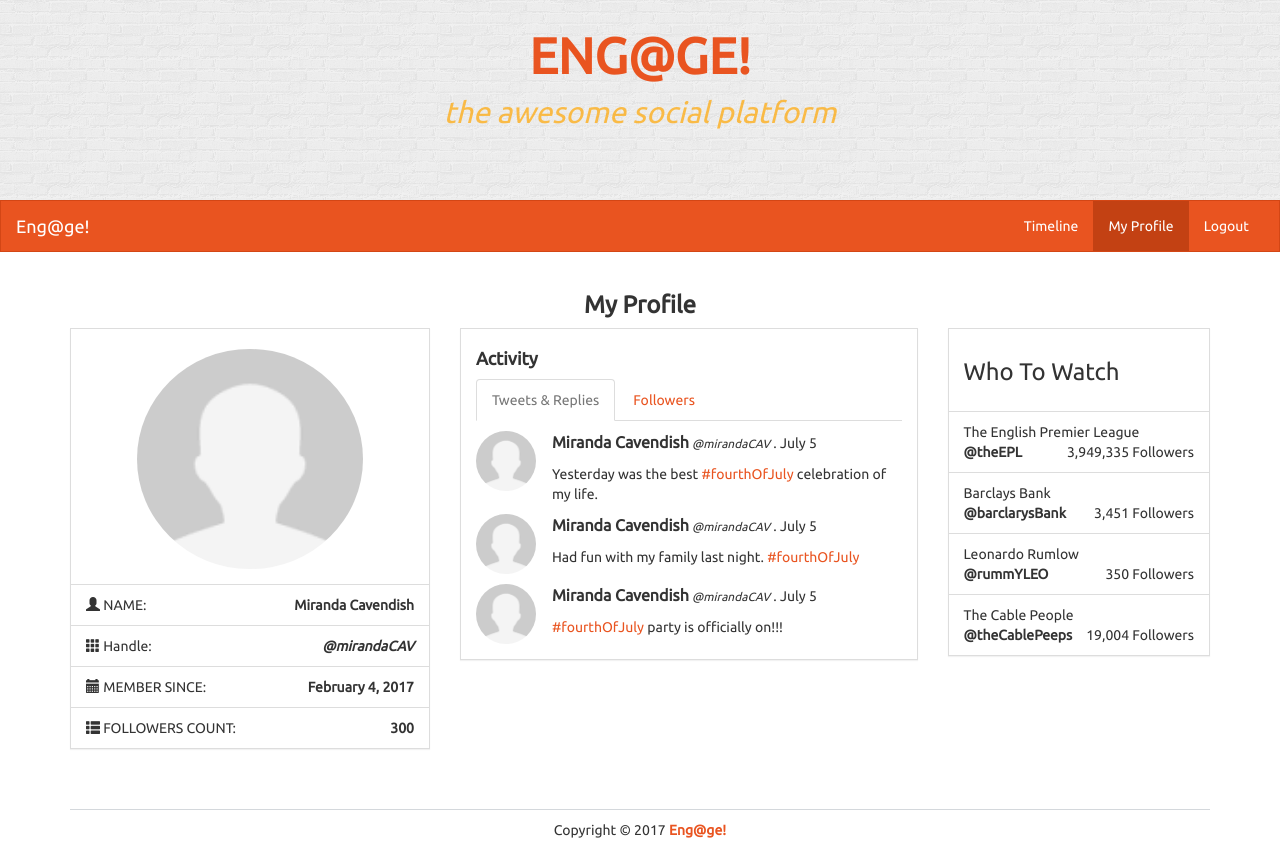
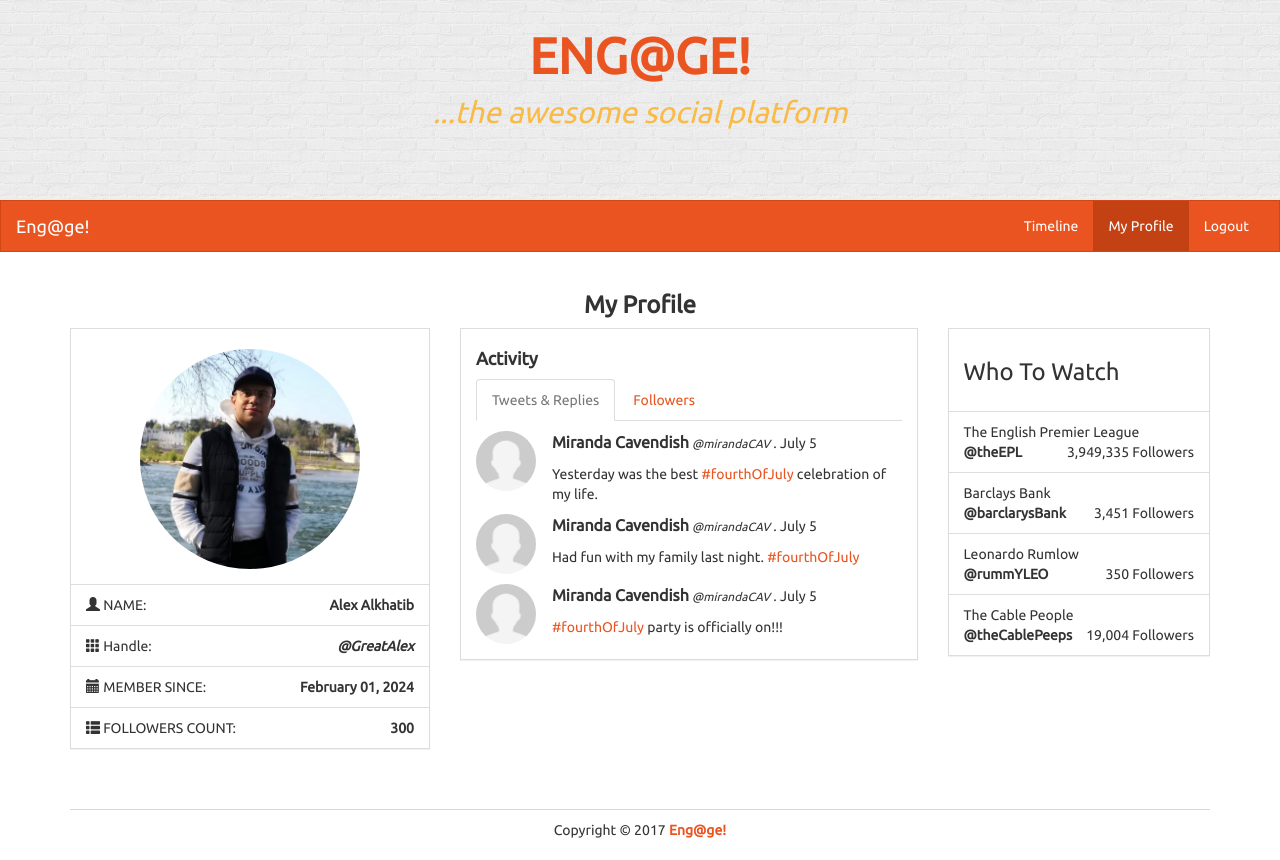
Before and after one commit to AlexAlkhatib/twitter-clone, a Flask app: page /profile in a window 1280 px wide. Run offline with Flask 3, Linux system fonts and the light colour scheme; a user stored in the database is signed in; some libraries are stand-ins or nearby versions.

Commit message:
Display the user information in profile

```diff
--- a/app.py
+++ b/app.py
@@ -1,13 +1,14 @@
 from flask import Flask, render_template, request, redirect, url_for, send_from_directory
 from flask_sqlalchemy import SQLAlchemy
-from sqlalchemy.orm import sessionmaker
 from flask_wtf import FlaskForm
 from flask_wtf.file import FileField, FileAllowed
 from wtforms import StringField, PasswordField, SubmitField, BooleanField
-from wtforms.validators import DataRequired, InputRequired, Length
+from wtforms.validators import InputRequired, Length
 from flask_uploads import UploadSet, configure_uploads, IMAGES
 from werkzeug.security import generate_password_hash, check_password_hash
 from flask_login import LoginManager, UserMixin, login_user, login_required, current_user, logout_user
+from flask_migrate import Migrate
+from datetime import datetime
 
 app = Flask(__name__)
 photos = UploadSet('photos', IMAGES)
@@ -19,6 +20,7 @@ app.config['SECRET_KEY'] = 'ksdlfkdsofidsithnaljnfadksjhfdskjfbnjewrhewuirhfsenf
 
 configure_uploads(app, photos)
 db = SQLAlchemy(app)
+migrate = Migrate(app, db)
 
 class User(UserMixin, db.Model):
     id = db.Column(db.Integer, primary_key=True)
@@ -26,8 +28,10 @@ class User(UserMixin, db.Model):
     username = db.Column(db.String(30), unique=True)
     image = db.Column(db.String(100))  # Add column for image path
     password = db.Column(db.String(50))
+    join_date = db.Column(db.DateTime)
 
 login_manager = LoginManager(app)  # Initialize LoginManager
+login_manager.login_view = 'login'
 
 @login_manager.user_loader
 def load_user(user_id):
@@ -52,7 +56,6 @@ class LoginForm(FlaskForm):
 @app.route('/')
 def index():
     form = LoginForm()
-
     return render_template('index.html', form=form)
 
 @app.route('/login', methods=['GET', 'POST'])
@@ -70,7 +73,6 @@ def login():
 
         if check_password_hash(user.password, form.password.data):
             login_user(user, remember=form.remember.data)
-
             return redirect(url_for('profile'))
 
         return render_template('index.html', form=form, message='Login Failed!')
@@ -78,8 +80,15 @@ def login():
     return render_template('index.html', form=form)
 
 @app.route('/profile')
+@login_required
 def profile():
-    return render_template('profile.html')
+    return render_template('profile.html', current_user=current_user)
+
+@app.route('/logout')
+@login_required
+def logout():
+    logout_user()
+    return redirect(url_for('index'))
 
 @app.route('/timeline')
 def timeline():
@@ -89,8 +98,6 @@ def timeline():
 def register():
     form = RegisterForm()
     if form.validate_on_submit():
-        session = create_session()
-
         # Save the uploaded image
         filename = photos.save(form.image.data)
         image_url = url_for('uploaded_file', filename=filename)
@@ -101,12 +108,11 @@ def register():
             name=form.name.data,
             username=form.username.data,
             password=hashed_password,
-            image=image_url
+            image=image_url,
+            join_date=datetime.now()
         )
-        session.add(new_user)
-        session.commit()
-
-        # Redirect to the profile route
+        db.session.add(new_user)
+        db.session.commit()
         return redirect(url_for('profile'))
 
     return render_template('register.html', form=form)
--- a/templates/profile.html
+++ b/templates/profile.html
@@ -18,7 +18,7 @@
 					<p class="title">
 						<a href="./">ENG@GE!</a>
 					</p>
-					<p class="subtitle">the awesome social platform</p>
+					<p class="subtitle">...the awesome social platform</p>
 				</div>
 			</div>
 		</div>
@@ -41,7 +41,7 @@
 					<ul class="nav navbar-nav navbar-right">
 						<li><a href="./timeline.html">Timeline</a></li>
 						<li class="active"><a href="./profile.html">My Profile</a></li>
-						<li class=""><a href="">Logout</a></li>
+						<li class=""><a href="{{ url_for('logout') }}">Logout</a></li>
 					</ul>
 				</div><!-- /.navbar-collapse -->
 			</div>
@@ -57,22 +57,22 @@
 						<div class="panel-body">
 							<div class="row pad">
 								<div class="col-lg-12">
-									<img src="{{ url_for('static', filename='imgs/anonymous.png') }}" class="img-responsive img-circle center-block" alt="Image" style="height: 220px;" />
+									<img src="{{ current_user.image }}" class="img-responsive img-circle center-block" alt="Image" style="height: 220px;" />
 								</div>
 							</div>
 						</div>
 						<ul class="list-group">
 							<li class="list-group-item">
 								<i class="glyphicon glyphicon-user"></i> NAME:
-								<strong class="pull-right">Miranda Cavendish</strong>
+								<strong class="pull-right">{{ current_user.name }}</strong>
 							</li>
 							<li class="list-group-item">
 								<i class="glyphicon glyphicon-th"></i> Handle:
-								<strong class="pull-right"><em>@mirandaCAV</em></strong>
+								<strong class="pull-right"><em>@{{ current_user.username }}</em></strong>
 							</li>
 							<li class="list-group-item">
 								<i class="glyphicon glyphicon-calendar"></i> MEMBER SINCE:
-								<strong class="pull-right">February 4, 2017</strong>
+								<strong class="pull-right">{{ current_user.join_date.strftime('%B %d, %Y') }}</strong>
 							</li>
 							<li class="list-group-item">
 								<i class="glyphicon glyphicon-th-list"></i> FOLLOWERS COUNT:
```
Also changed, not shown: migrations/versions/c21ff3d20511_add_a_new_column_datetime.py (added, +34 -0 lines), engage.db, images/MyPicture.jpg (added).
